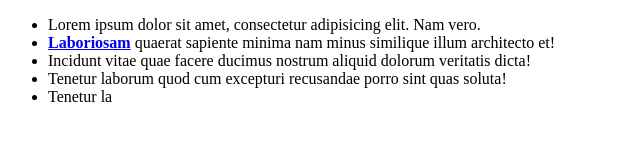
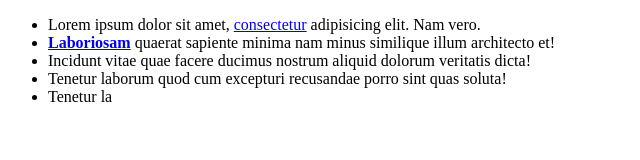
Before and after one commit to kyupid/kyulighter, a plain HTML site: page public/index.html in a window 1280 px wide. Shown: the full height of the page, 0-640 px from the left. Drawn offline with nearby package versions, Linux system fonts and the light colour scheme.

Commit message:
20211103 문서 생성

```diff
--- a/public/index.html
+++ b/public/index.html
@@ -11,7 +11,7 @@
 </head>
 <body>
 <ul class="generic-list">
-    <li class="item">Lorem ipsum dolor sit amet, consectetur adipisicing elit. Nam vero.</li>
+    <li class="item">Lorem ipsum dolor sit amet, <a href="#">consectetur</a> adipisicing elit. Nam vero.</li>
     <li class="item"><strong><a href="#">Laboriosam</a></strong> quaerat sapiente minima nam minus similique illum architecto et!</li>
     <li class="item">Incidunt vitae quae facere ducimus nostrum aliquid dolorum veritatis dicta!</li>
     <li class="item">Tenetur laborum quod cum excepturi recusandae porro sint quas soluta!</li>
```
Also changed, not shown: 1 other file.
